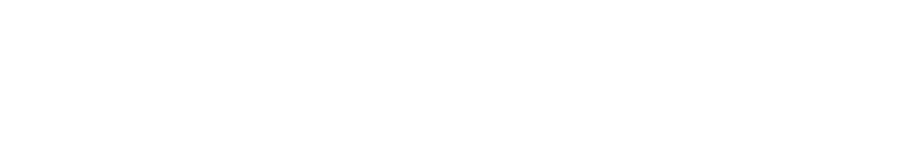
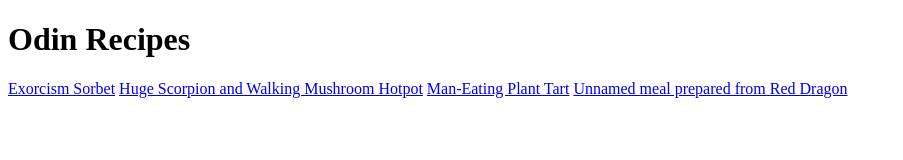
Before and after one commit to Ser6ii/odin-recipes, a plain HTML site: page index.html in a window 1280 px wide. Shown: the whole page, without its empty margins (0-903 px from the left). Drawn offline with Linux system fonts and the light colour scheme.

Commit message:
Edit index.html and recipes links

```diff
--- a/index.html
+++ b/index.html
@@ -3,9 +3,15 @@
 <head>
     <meta charset="UTF-8">
     <meta name="viewport" content="width=device-width, initial-scale=1.0">
-    <title>Recipes</title>
+    <title>Odin Recipes</title>
 </head>
 <body>
+    <h1>Odin Recipes</h1>
+    <a href="./recipes/Exorcism-Sorbet.html">Exorcism Sorbet</a>
+    <a href="./recipes/Huge-Scorpion-and-Walking-Mushroom-Hotpot.html">Huge Scorpion and Walking Mushroom Hotpot</a>
+    <a href="./recipes/Man-Eating-Plant-Tart.html">Man-Eating Plant Tart</a>
+    <a href="./recipes/Unnamed-meal-prepared-from-Red-Dragon.html">Unnamed meal prepared from Red Dragon</a>
+
 
 </body>
 </html>
```
Also changed, not shown: recipes/Exorcism-Sorbet.html (+1 -0 lines), recipes/Huge-Scorpion-and-Walking-Mushroom-Hotpot.html (+1 -0 lines), recipes/Man-Eating-Plant-Tart.html (+1 -0 lines), recipes/Unnamed-meal-prepared-from-Red-Dragon.html (+1 -0 lines).
